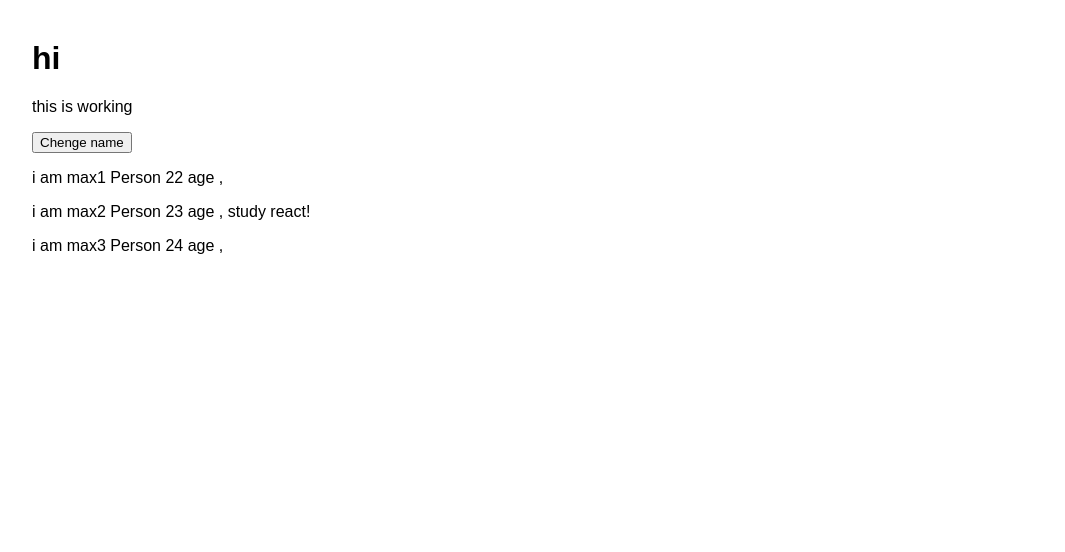
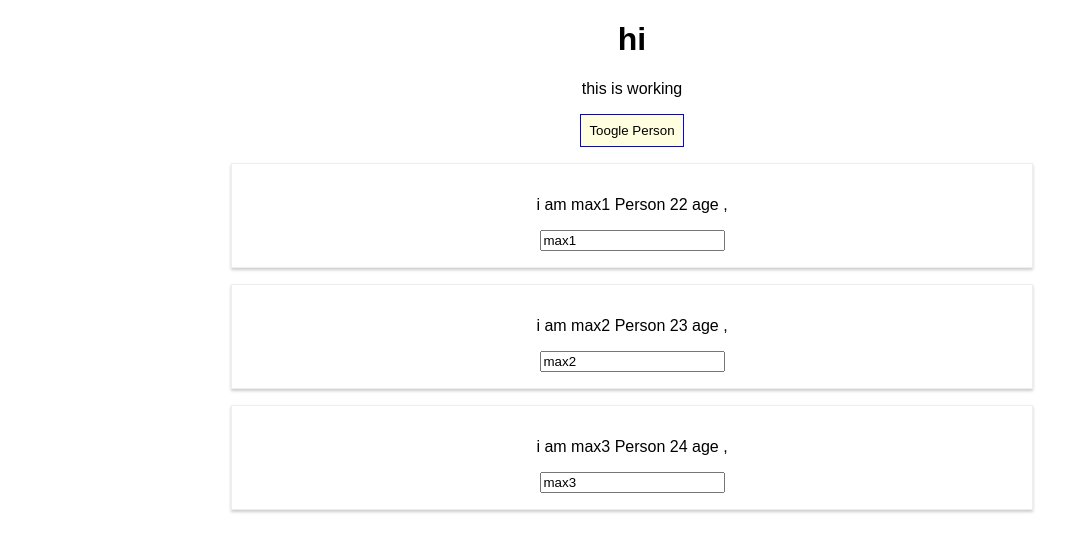
Before and after one commit to seledkov/ReactCourse, a React (Create React App) app: page / in a window 1280 px wide. Shown: the top 552 px of the page, without its empty margins (8-1073 px from the left). Built offline with nearby package versions, Linux system fonts and the light colour scheme.

Commit message:
add deletePersonHandler

```diff
--- /dev/null
+++ b/src/App.css
@@ -0,0 +1,4 @@
+
+.App {
+    text-align: center;
+}
--- a/src/App.tsx
+++ b/src/App.tsx
@@ -1,44 +1,81 @@
 import React, {Component} from 'react';
 import { JsxAttributeLike } from 'typescript';
+import './App.css'
 import Person from './Person/Person';
 
-interface PersonItem {
-    name: string, age: number
-}
 
-class App extends Component {
+
+class App extends React.Component {
    state = {
         persons: [
             {name: 'max1', age: 22},
             {name: 'max2', age: 23},
             {name: 'max3', age: 24}
-        ]
+        ],
+        showPersons: true
    }
 
-    changeNameHandler = (newName: string) => {
-        console.log('click')
-        this.setState( {
+   deletePersonHandler = (personIndex:number):void => {
+        const persons = this.state.persons;
+        console.log(this.state.persons)
+        persons.splice(personIndex, 1);
+        console.log(this.state.persons)
+        this.setState({persons: persons})
+   }
+
+    changeNameHandler = (event: React.ChangeEvent<HTMLInputElement>) => {
+          this.setState( {
             persons: [
-                {name: 'maxim', age: 22},
-                {name: newName, age: 23},
+                {name: 'max1', age: 22},
+                {name: event.target.value, age: 23},
                 {name: 'max3', age: 24}
             ]
-
         } )
     }
 
+    tooglePersonHandler = (event: React.MouseEvent): void => {
+        let newShowPersons: boolean = this.state.showPersons
+        this.setState({
+            showPersons: !newShowPersons
+        })
+    }
+
     render (){
-        const style = {margin: '40px 40px'}
+        const style = {
+            backgroundColor: 'lightyellow',
+            border: '1px solid blue',
+            padding: '8px',
+            cursor: 'pointer',
+        }
+
+        let persons = null;
+        if (this.state.showPersons) {
+            persons =
+                <div>
+                    {this.state.persons.map((person, index) => {
+                        return (
+                               <Person
+                                  name={person.name}
+                                  age={person.age}
+                                  changed={this.changeNameHandler}
+                                  clicked={()=>this.deletePersonHandler(index)}
+                                />
+                        )
+                    })}
+
+             </div>
+
+        }
         return (
 
-            <div className='App'
-            style={style}>
+            <div className='App'>
                 <h1>hi</h1>
                 <p> this is working</p>
-                <button onClick={this.changeNameHandler.bind(this, 'maximilian')}>Chenge name</button>
-                <Person  name={this.state.persons[0].name} age={this.state.persons[0].age}/>
-                <Person click={()=>this.changeNameHandler('max!')} name={this.state.persons[1].name} age={this.state.persons[1].age}>study react!</Person>
-                <Person  name={this.state.persons[2].name} age={this.state.persons[2].age}/>
+                <button
+                     style={style}
+                     onClick={this.tooglePersonHandler}>Toogle Person
+                </button>
+               {persons}
             </div>
         )
     }
--- /dev/null
+++ b/src/Person/Person.css
@@ -0,0 +1,8 @@
+.Person {
+    width: 60%;
+    margin: 16px auto;
+    border: 1px solid #eee;
+    box-shadow: 0 2px 3px #ccc;
+    padding: 16px;
+    text-align: center;
+}
--- a/src/Person/Person.tsx
+++ b/src/Person/Person.tsx
@@ -1,13 +1,18 @@
 import React from 'react'
-
+import './Person.css'
 interface PersonProps  {
 name: string,
 age: number,
-click?: any
+clicked?: any,
+changed?: any,
 }
 const person: React.FC<PersonProps> = (props) => {
 return (
-    <p onClick={props.click}>i am {props.name} Person {props.age} age , {props.children}</p>
+    <div className = 'Person'>
+        <p onClick={props.clicked}>i am {props.name} Person {props.age} age , {props.children}</p>
+        <input onChange={props.changed} value={props.name} type='text'/>
+    </div>
+
 )
 }
 
--- a/src/index.tsx
+++ b/src/index.tsx
@@ -8,5 +8,5 @@ ReactDOM.render(
   <React.StrictMode>
     <App />
   </React.StrictMode>,
-  document.getElementById('root')
+  document.getElementById('root') as HTMLElement
 );
--- a/tsconfig.json
+++ b/tsconfig.json
@@ -1,6 +1,6 @@
 {
   "compilerOptions": {
-    "target": "es5",
+    "target": "es6",
     "lib": [
       "dom",
       "dom.iterable",
@@ -22,5 +22,5 @@
   },
   "include": [
     "src"
-  ]
+, "public/App.tsx"  ]
 }
```
Also changed, not shown: notes.txt.
